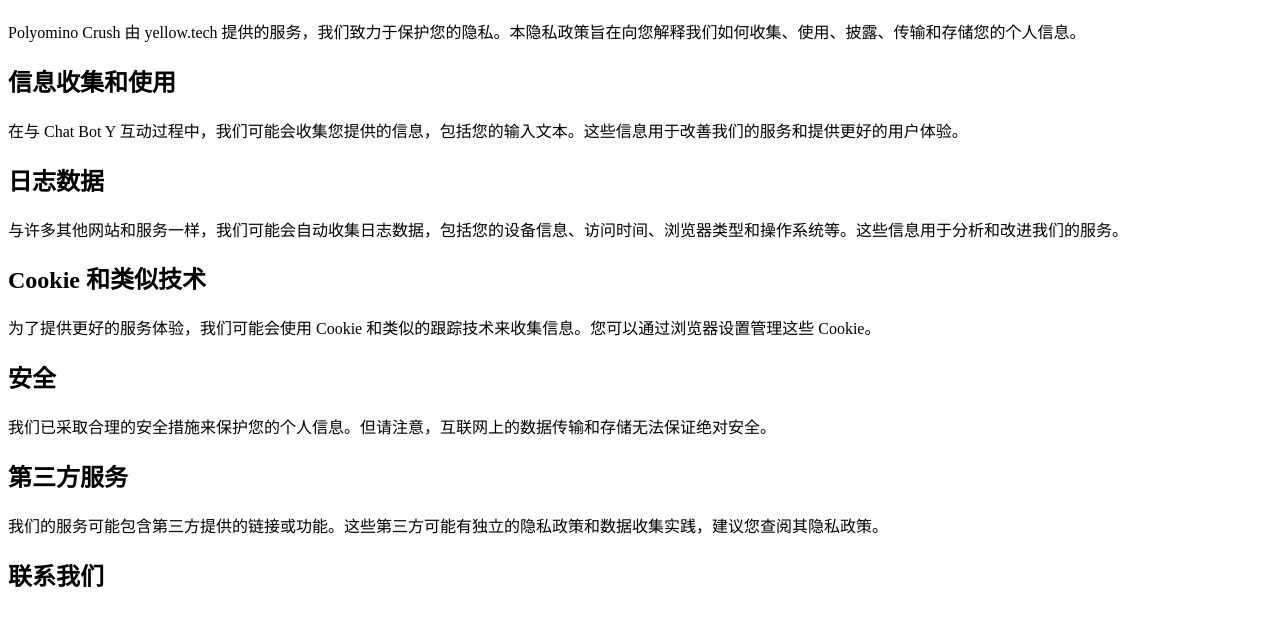
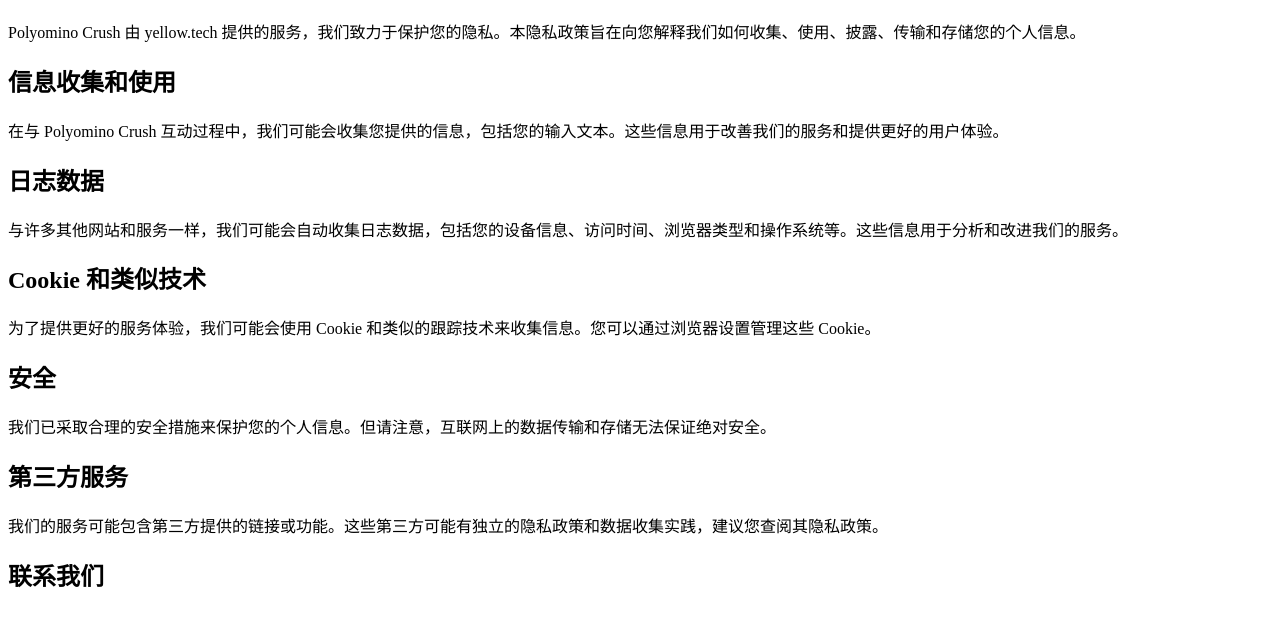
Before and after one commit to JonyFry/JonyFry.github.io, a plain HTML site: page index.html in a window 1280 px wide. Shown: the part 70-696 px from the top of the page. Drawn offline with Linux system fonts and the light colour scheme.

Commit message:
Update index.html

```diff
--- a/index.html
+++ b/index.html
@@ -11,7 +11,7 @@
     <p>Polyomino Crush 由 yellow.tech 提供的服务，我们致力于保护您的隐私。本隐私政策旨在向您解释我们如何收集、使用、披露、传输和存储您的个人信息。</p>
 
     <h2>信息收集和使用</h2>
-    <p>在与 Chat Bot Y 互动过程中，我们可能会收集您提供的信息，包括您的输入文本。这些信息用于改善我们的服务和提供更好的用户体验。</p>
+    <p>在与 Polyomino Crush 互动过程中，我们可能会收集您提供的信息，包括您的输入文本。这些信息用于改善我们的服务和提供更好的用户体验。</p>
 
     <h2>日志数据</h2>
     <p>与许多其他网站和服务一样，我们可能会自动收集日志数据，包括您的设备信息、访问时间、浏览器类型和操作系统等。这些信息用于分析和改进我们的服务。</p>
```
